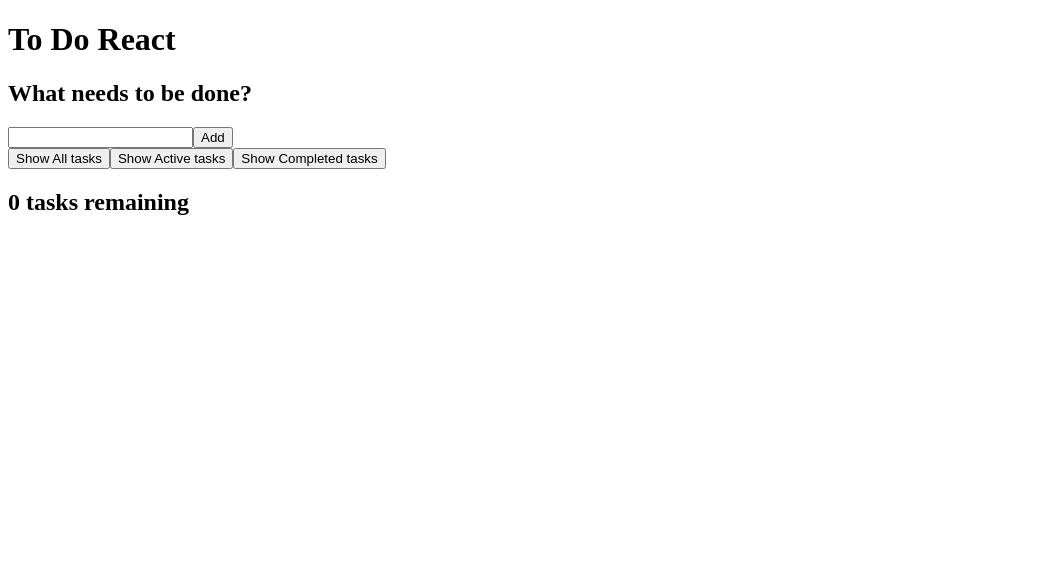
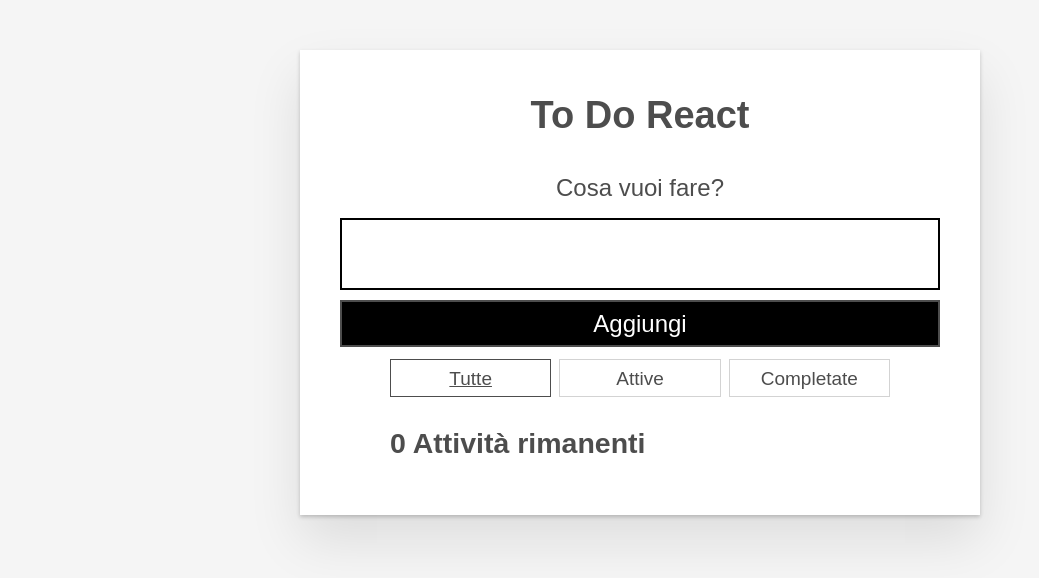
Before and after one commit to andrea-dam/todo_react, a React (Create React App) app: page / in a window 1280 px wide. Shown: the top 578 px of the page, without its empty margins (0-1039 px from the left). Built offline with nearby package versions, Linux system fonts and the light colour scheme.

Commit message:
modificata l'app in italiano

```diff
--- a/src/App.js
+++ b/src/App.js
@@ -1,4 +1,4 @@
-// import './App.css';
+import './App.css';
 import Todo from "./components/Todo";
 import Form from "./components/Form";
 import FilterButton from "./components/FilterButton";
@@ -15,9 +15,9 @@ function usePrevious(value) {
 
 
 const FILTER_MAP = {
-    All: () => true,
-    Active: (task) => !task.completed,
-    Completed: (task) => task.completed
+    Tutte: () => true,
+    Attive: (task) => !task.completed,
+    Completate: (task) => task.completed
 };
 
 const FILTER_NAMES = Object.keys(FILTER_MAP);
@@ -25,7 +25,7 @@ const FILTER_NAMES = Object.keys(FILTER_MAP);
 export default function App (props) {
 
     const [tasks, setTasks] = useState(props.tasks);
-    const [filter, setFilter] = useState("All");
+    const [filter, setFilter] = useState("Tutte");
 
     function toggleTaskCompleted (id) {
         const updatedTasks = tasks.map((task) => {
@@ -81,8 +81,8 @@ export default function App (props) {
         setTasks([...tasks, newTask]);
     }
 
-    const numeroTasks = taskList.length !== 1 ? "tasks" : "task";
-    const headingText = `${taskList.length} ${numeroTasks} remaining`;
+    const rimanente = taskList.length !== 1 ? "rimanenti" : "rimanente";
+    const headingText = `${taskList.length} Attività ${rimanente}`;
 
     const listHeadingRef = useRef(null);
 
--- a/src/components/Form.js
+++ b/src/components/Form.js
@@ -24,7 +24,7 @@ export default function Form (props) {
         <form onSubmit={handleSubmit}>
           <h2 className="label-wrapper">
             <label htmlFor="new-todo-input" className="label__lg">
-              What needs to be done?
+                Cosa vuoi fare?
             </label>
           </h2>
           <input
@@ -37,7 +37,7 @@ export default function Form (props) {
             onChange={handleChange}
           />
           <button type="submit" className="btn btn__primary btn__lg">
-            Add
+            Aggiungi
           </button>
         </form>
     );
--- a/src/components/Todo.js
+++ b/src/components/Todo.js
@@ -34,7 +34,7 @@ export default function Todo (props) {
         <form className="stack-small" onSubmit={handleSubmit}>
           <div className="form-group">
             <label className="todo-label" htmlFor={props.id}>
-              New name for {props.name}
+              Nuovo nome per "{props.name}"
             </label>
             <input
                 id={props.id}
@@ -47,11 +47,11 @@ export default function Todo (props) {
           </div>
           <div className="btn-group">
             <button type="button" className="btn todo-cancel" onClick={() => setEditing(false)}>
-              Cancel
+              Annulla
               <span className="visually-hidden">renaming {props.name}</span>
             </button>
             <button type="submit" className="btn btn__primary todo-edit">
-              Save
+              Salva
               <span className="visually-hidden">new name for {props.name}</span>
             </button>
           </div>
@@ -76,14 +76,14 @@ export default function Todo (props) {
                 className="btn"
                 onClick={() => setEditing(true)}
                 ref={editButtonRef}>
-                Edit <span className="visually-hidden">{props.name}</span>
+                Modifica <span className="visually-hidden">{props.name}</span>
               </button>
               <button
                 type="button"
                 className="btn btn__danger"
                 onClick={() => props.deleteTask(props.id)}
               >
-                Delete <span className="visually-hidden">{props.name}</span>
+                Elimina <span className="visually-hidden">{props.name}</span>
               </button>
             </div>
         </div>
--- a/src/index.js
+++ b/src/index.js
@@ -1,6 +1,6 @@
 import React from 'react';
 import ReactDOM from 'react-dom/client';
-// import './index.css';
+import './index.css';
 import App from './App';
 
 const DATA = [];
```
